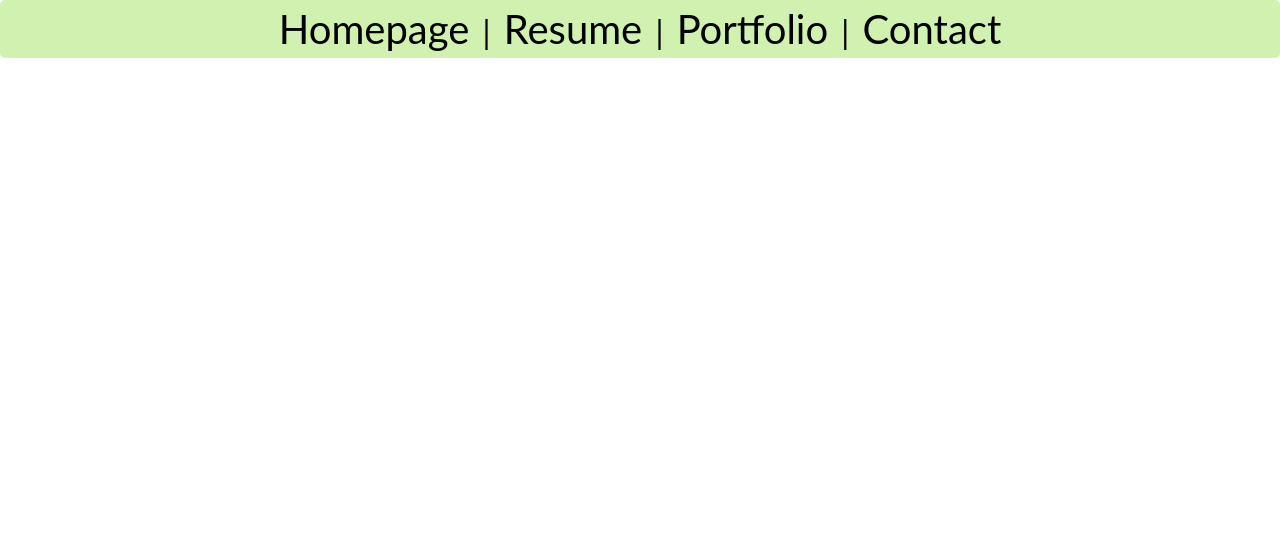
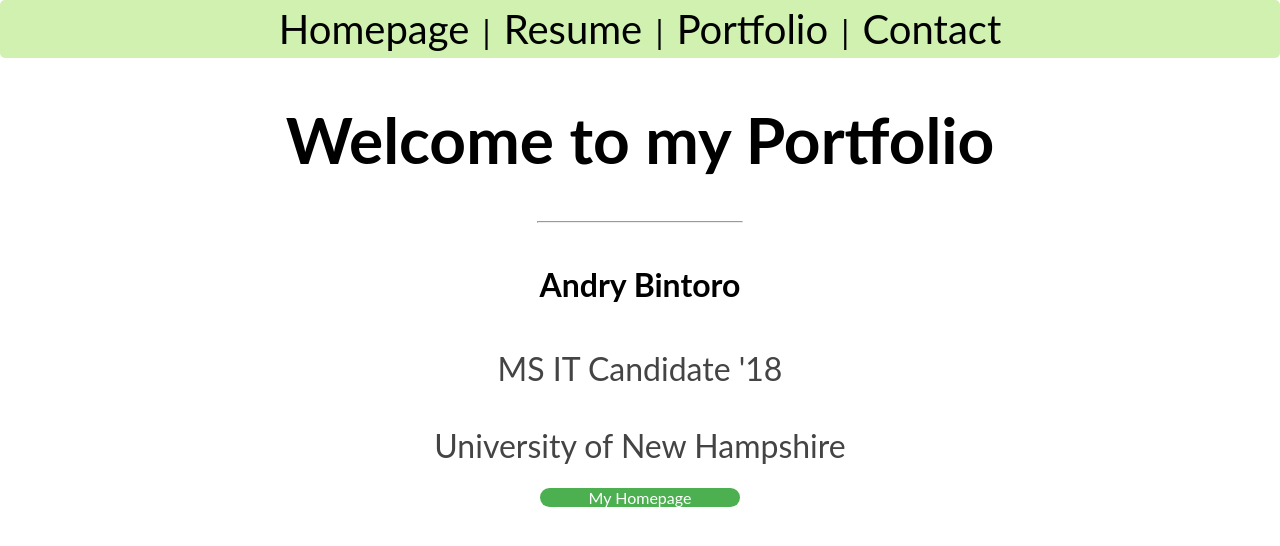
Before and after one commit to akb1449/workspace, a Django app: page / in a window 1280 px wide. Shown: the top 546 px of the page. Run offline with Django 3.2, Linux system fonts and the light colour scheme.

Commit message:
adding modified home.html

```diff
--- a/django/week2/templates/home.html
+++ b/django/week2/templates/home.html
@@ -4,10 +4,22 @@
 <!DOCTYPE html>
 <html>
   <head>
-    <title>Homepage</title>
-    <div class='homepage-content'>
-      <h1>Welcome to my Homepage!</h1>
-        <a class='my-button' href="{% url 'home' %}">My Home Page</a>
-    </div>
+    {% block title %}
+      <title>Homepage</title>
+    {% endblock %}
   </head>
+      <body>
+        {% block content %}
+          <div class='homepage-content'>
+          <div class='homepage-banner'>
+            <h1>Welcome to my Portfolio</h1>
+            <hr>
+            <h4>Andry Bintoro</h4>
+            <p>MS IT Candidate '18</p>
+            <p>University of New Hampshire</p>
+          </div>
+          <a class='my-button' href="{% url 'home' %}">My Homepage</a>
+          </div>
+        {% endblock %}
+      </body>
 </html>
```
